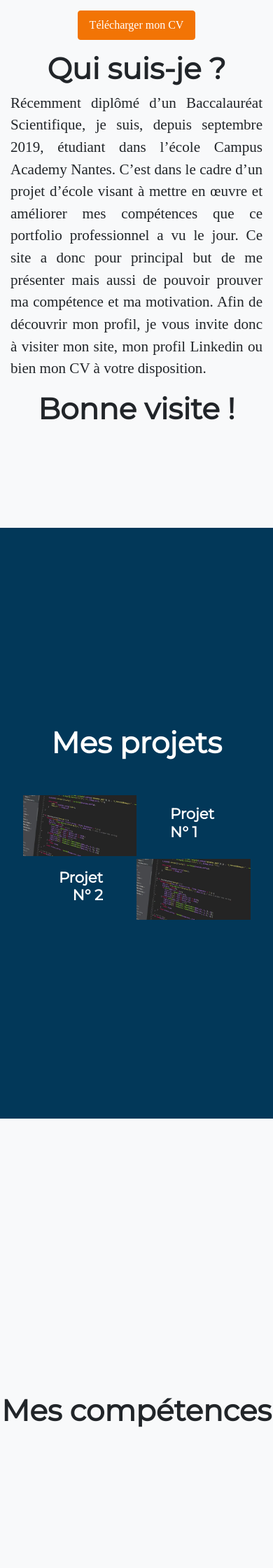
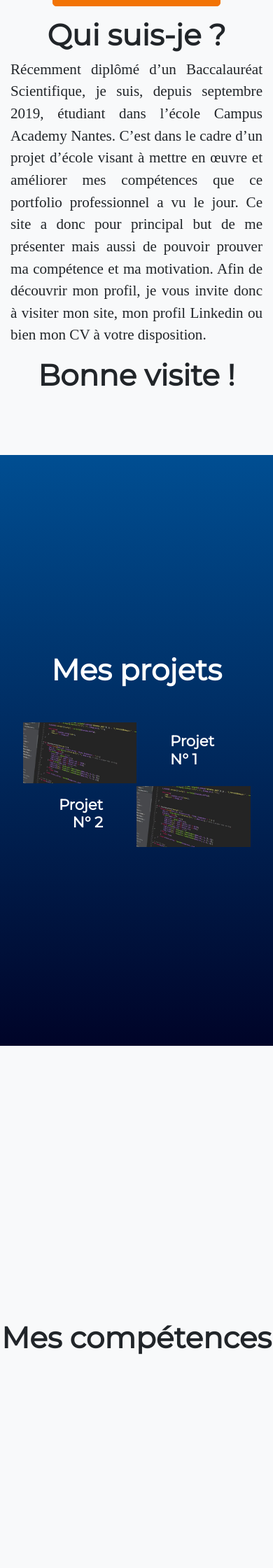
Before and after one commit to EliottClavier/PortfolioV2, a CodeIgniter app: page /database/ in a window 390 px wide. Shown: the part 1192-3432 px from the top of the page at 70% size. Run offline with CodeIgniter, Linux system fonts and the light colour scheme; some libraries are stand-ins or nearby versions; some web fonts are replaced.

Commit message:
Reajustement CSS

```diff
--- a/application/controllers/Recommend.php
+++ b/application/controllers/Recommend.php
@@ -27,7 +27,7 @@ class Recommend extends MY_Controller {
         */
 
 
-        $this->data['recommendations'] = $this->portfolioManager->getRecommendations();
+        $this->data['recommendations'] = $this->portfolioManager->getRecommendations('verified');
 
         // die(var_dump($this->data['recommendations']));
 
--- a/application/views/components_home/footer.php
+++ b/application/views/components_home/footer.php
@@ -1,5 +1,5 @@
 <footer id="sticky-footer" class="py-4 bg-dark text-white-50">
     <div class="container text-center">
-        <small>Copyright &copy; Clavier Eliott </small>
+        <small class="sub-title">Copyright &copy; Clavier Eliott </small>
     </div>
 </footer>
--- a/application/views/components_home/sidebar.php
+++ b/application/views/components_home/sidebar.php
@@ -1,6 +1,6 @@
-<div class="container">
+<div class="container-fluid">
 
-    <div id="sidebar">
+    <div id="sidebar" class="align-items-center">
 
         <ul>
             <li><a class="js-scrollTo sub-title" href="#page-about-me"> Qui suis-je ? </a></li>
--- a/application/views/index.php
+++ b/application/views/index.php
@@ -1,18 +1,18 @@
 <section class="section-main d-flex align-items-center justify-content-center" id="page-top">
 
-    <div class="container">
+    <div class="container-fluid mx-3">
 
         <div class="row">
 
             <div class="col-12 text-center text-white">
 
-                <h1 class="main-title pb-5">
+                <h1 class="main-title mx-xl-5 pb-3 pb-xl-5">
 
                     Eliott Clavier
 
                 </h1>
 
-                <h2 class="main-sub-title pt-5">
+                <h2 class="main-sub-title mx-xl-5 pt-3 pt-xl-5">
 
                     Étudiant DEV/OPS à Campus Academy Nantes.
                     Recherche un stage dans le domaine du développement pour septembre 2020.
@@ -28,40 +28,29 @@
 </section>
 
 
-<section class="bg-white-modern" id="page-about-me">
+<section class="bg-white-modern d-flex align-items-center" id="page-about-me">
 
-    <div class="container">
+    <div class="container-fluid">
 
-        <div class="row align-items-center justify-content-center">
+        <div class="row align-items-center justify-content-around">
 
-            <div class="col-xl-4 mr-xl-5 text-center">
-
+            <div class="col-xl-5 col-lg-12 col-md-12 col-12-sm mb-3 mb-xl-0 mb-lg-0 text-center">
                 <img class="rounded-circle mb-3" id="profile-img" src="assets/images/Photo_modif.png" alt="Photo de présentation" />
-
                 <form method="get" action="assets/CV.pdf">
-
-                    <button type="submit" class="btn btn-flame px-3 py-2 mb-3">
-
+                    <button type="submit" class="btn btn-flame btn-xl">
                          Télécharger mon CV
-
                     </button>
-
                 </form>
-
             </div>
 
-            <div class="col-xl-6 pl-xl-5 mx-sm-5 border-flame-left" style="">
-
-                <h1 class="title text-center mb-xl-5"> Qui suis-je ? </h1>
-
+            <div class="col-xl-6 col-lg-10 col-md-10 col-10-sm m-md-3 m-sm-3 px-xl-5 px-lg-5 border-flame-left" style="">
+                <h1 class="title text-center"> Qui suis-je ? </h1>
                 <p class="sub-title text-justify">
                     Récemment diplômé d’un Baccalauréat Scientifique, je suis, depuis septembre 2019, étudiant dans l’école Campus Academy Nantes. C’est dans le cadre d’un projet d’école visant à mettre en œuvre et améliorer mes compétences que ce portfolio professionnel
                     a vu le jour. Ce site a donc pour principal but de me présenter mais aussi de pouvoir prouver ma compétence et ma motivation. Afin de découvrir mon profil, je vous invite donc à visiter mon site, mon profil Linkedin ou bien
                     mon CV à votre disposition.
                 </p>
-
-                <h1 class="title text-center mt-xl-5"> Bonne visite ! </h1>
-
+                <h1 class="title text-center"> Bonne visite ! </h1>
             </div>
 
         </div>
@@ -72,7 +61,7 @@
 
 <section class="bg-deep d-flex align-items-center justify-content-center" id="page-projects">
 
-    <div class="container">
+    <div class="container-fluid">
 
         <h1 class="title text-center text-white mb-5"> Mes projets </h1>
 
@@ -123,7 +112,7 @@
 
 <section class="bg-sky d-flex align-items-center justify-content-center" id="page-timeline">
 
-    <div class="container">
+    <div class="container-fluid">
 
         <div class="row">
 
@@ -149,11 +138,11 @@
 
 <section class="bg-white-modern d-flex align-items-center" id="page-contact-recommend">
 
-    <div class="container">
+    <div class="container-fluid">
 
-        <div class="row">
+        <div class="row justify-content-center align-items-center">
 
-            <div class="col-xl-5">
+            <div class="col-xl-5 col-lg-10 col-md-10 col-10-sm">
 
                 <h1 class="sub-title text-center mb-3"> Comment me contacter ? </h1>
 
@@ -236,9 +225,9 @@
 
             </div>
 
-            <span class="col-xl-2 my-2 text-center"></span>
+            <span class="col-xl-1 my-2 text-center"></span>
 
-            <div class="col-xl-5">
+            <div class="col-xl-5 col-lg-10 col-md-10 col-10-sm">
 
                 <h1 class="sub-title text-center mb-3"> Pourquoi me recommander ? </h1>
 
@@ -293,7 +282,7 @@
 
                                         <div class="col-11">
 
-                                            <h1 class="sub-title text-center mt-4">
+                                            <h1 class="text text-center mt-4">
                                                 Période de collaboration <br/> (Début / Fin)
                                             </h1>
 
@@ -342,13 +331,13 @@
 
         </div>
 
-        <div class="row justify-content-center">
+        <div class="row justify-content-center align-items-center">
 
-            <div class="col-6-xl mt-5 text-center">
+            <div class="col-6-xl col-lg-10 col-md-10 col-10-sm mt-5 text-center">
 
                 <h1 class="sub-title"> Un coup d'oeil sur mes recommendations ? </h1>
 
-                <a href="<?= base_url() . 'recommend' ?>" class="btn btn-lg btn-flame m-3"> C'est parti !</a>
+                <a href="<?= base_url() . 'recommend' ?>" class="btn btn-xl btn-flame m-3"> C'est parti !</a>
 
             </div>
 
--- a/assets/css/styles.css
+++ b/assets/css/styles.css
@@ -16,14 +15,12 @@ section[name="section-admin"] {
 }
 
 @media only screen and (max-width: 896px) {
-
-    section {
-        padding: 4rem 0;
-        min-height: 100vh;
+    section:not([name="section-admin"]) {
+        padding: 5rem 0;
     }
 }
 
-a, li, p, h2, button {
+a, li, p, h2, button, small {
     text-decoration: none;
     font-family: 'Esteban', serif;
 }
@@ -60,7 +57,10 @@ h1 {
 }
 
 .bg-deep {
-    background-color : #023859;
+    background: #000428;  /* fallback for old browsers */
+    background: -webkit-linear-gradient(to bottom, #004e92, #000428);  /* Chrome 10-25, Safari 5.1-6 */
+    background: linear-gradient(to bottom, #004e92, #000428); /* W3C, IE 10+/ Edge, Firefox 16+, Chrome 26+, Opera 12+, Safari 7+ */
+
 }
 
 .bg-flash {
```
Also changed, not shown: other parts of assets/css/styles.css (+74 -20 lines), application/views/components_home/button_logout.php (+5 -5 lines), application/views/front_office/admin/admin_main.php (+33 -25 lines), application/views/front_office/admin/admin_recommend.php (+21 -28 lines), application/views/front_office/recommend.php (+21 -20 lines).
